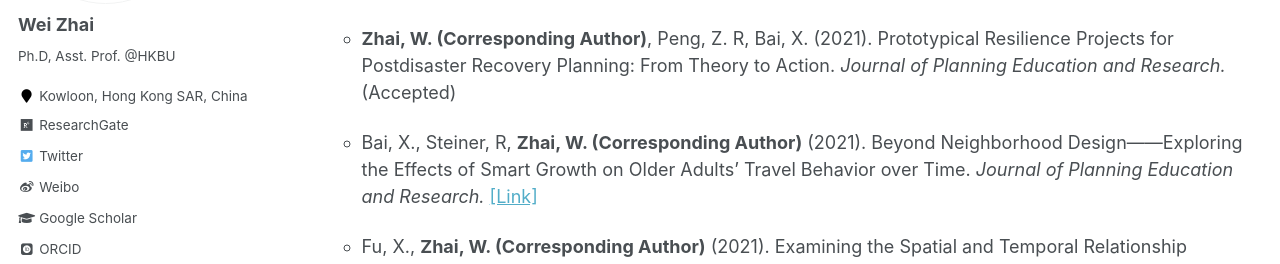
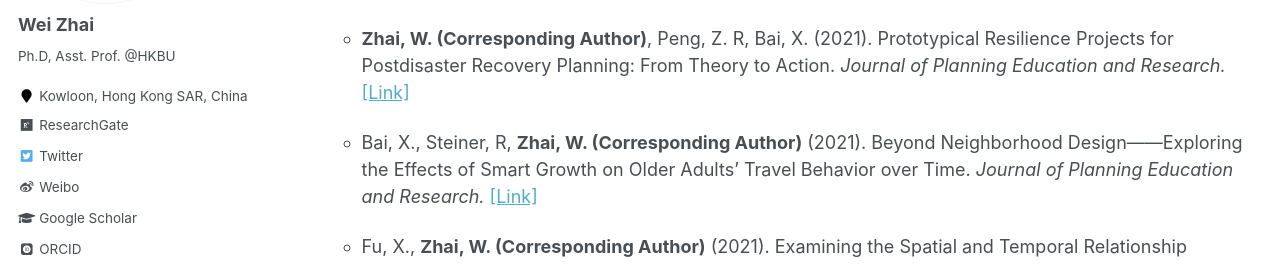
Before and after one commit to skywalkerzhai/weizhai.github.io, a Jekyll site: the page built from _pages/publications.md, in a window 1280 px wide and 900 px high. Shown: the part 289-553 px from the top of the window. Built offline with Jekyll 4.4.1, drawn with Linux system fonts in a browser that asks for light colours; some web fonts are replaced.

Commit message:
Update publications.md

```diff
--- a/_pages/publications.md
+++ b/_pages/publications.md
@@ -8,7 +8,7 @@ author_profile: true
 * Year 2021
   * **Zhai, W. (Corresponding Author)**, Fu, X., Liu, M., Peng, Z. R (2021). The impact of ethnic segregation on neighborhood-level social distancing in the United States amid the early outbreak of COVID-19. *Urban Studies.* (Accepted)
 
-  * **Zhai, W. (Corresponding Author)**, Peng, Z. R, Bai, X. (2021). Prototypical Resilience Projects for Postdisaster Recovery Planning: From Theory to Action. *Journal of Planning Education and Research.* (Accepted)
+  * **Zhai, W. (Corresponding Author)**, Peng, Z. R, Bai, X. (2021). Prototypical Resilience Projects for Postdisaster Recovery Planning: From Theory to Action. *Journal of Planning Education and Research.* [[Link]](https://journals.sagepub.com/eprint/2XZCVZQQNWAKW7QDWK4H/full)
 
   * Bai, X., Steiner, R, **Zhai, W. (Corresponding Author)** (2021). Beyond Neighborhood Design——Exploring the Effects of Smart Growth on Older Adults’ Travel Behavior over Time. *Journal of Planning Education and Research.* [[Link]](https://doi.org/10.1177/0739456X211020352)
 
```
